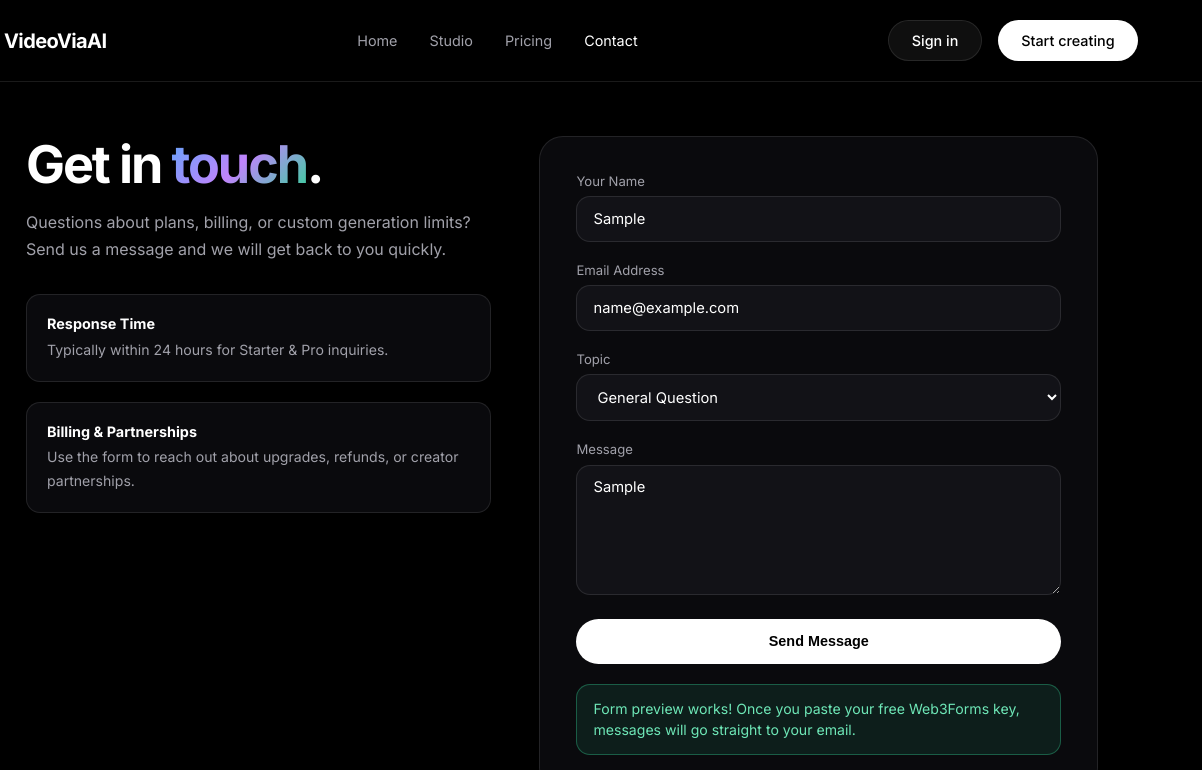
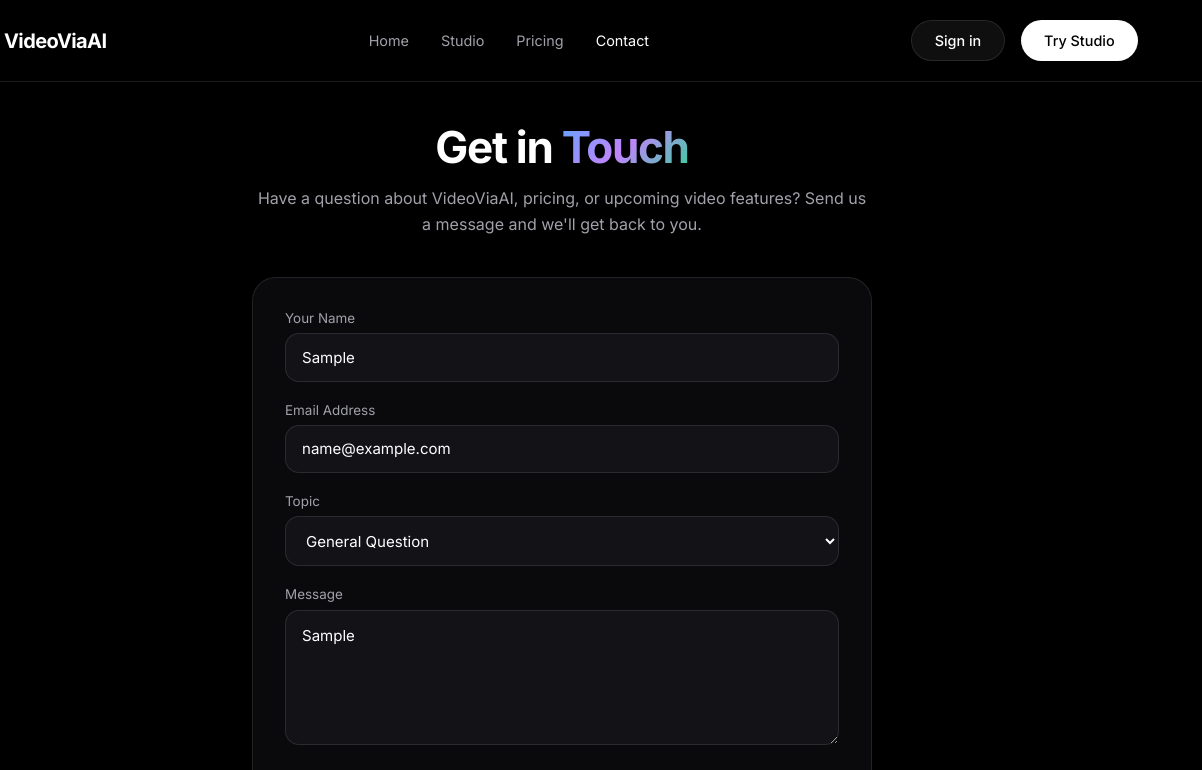
Before and after one commit to illusionarshad/videoviaai, a plain HTML site: page contact.html in a window 1280 px wide. Both pictures are taken after typing "Sample", "name@example.com", "Sample" into the empty fields and a click on the button "Send Message". Shown: the top 770 px of the page, 78-1280 px from the left. Drawn offline with Linux system fonts and the light colour scheme.

Commit message:
Connect contact form to Formspree endpoint

```diff
--- a/contact.html
+++ b/contact.html
@@ -11,60 +11,37 @@
   <style>
     .contact-wrapper {
       flex: 1;
-      padding: 8.5rem 0 5rem;
+      padding: 7.5rem 0 5rem;
     }
 
-    .contact-grid {
-      display: grid;
-      grid-template-columns: 1fr 1.2fr;
-      gap: 3rem;
-      align-items: start;
+    .contact-container {
+      max-width: 620px;
+      margin: 0 auto;
     }
 
-    .contact-info h1 {
-      font-size: clamp(2.25rem, 4.5vw, 3.25rem);
-      font-weight: 700;
-      letter-spacing: -0.04em;
-      line-height: 1.1;
-      margin-bottom: 1rem;
+    .contact-header {
+      text-align: center;
+      margin-bottom: 2.5rem;
     }
 
-    .contact-info p {
+    .contact-header h1 {
+      font-size: clamp(2rem, 4vw, 2.75rem);
+      font-weight: 700;
+      letter-spacing: -0.03em;
+      margin-bottom: 0.75rem;
+    }
+
+    .contact-header p {
       color: var(--text-secondary);
       font-size: 1rem;
-      line-height: 1.65;
-      margin-bottom: 2rem;
-    }
-
-    .info-list {
-      display: flex;
-      flex-direction: column;
-      gap: 1.25rem;
-    }
-
-    .info-item {
-      padding: 1.25rem;
-      border-radius: var(--radius-md);
-      background: var(--bg-surface);
-      border: 1px solid var(--border-subtle);
-    }
-
-    .info-item h3 {
-      font-size: 0.9rem;
-      margin-bottom: 0.35rem;
-    }
-
-    .info-item p {
-      margin: 0;
-      font-size: 0.88rem;
-      color: var(--text-secondary);
+      line-height: 1.6;
     }
 
     .contact-card {
       background: var(--bg-surface);
       border: 1px solid var(--border-subtle);
       border-radius: var(--radius-lg);
-      padding: 2.25rem;
+      padding: 2rem;
     }
 
     .form-group {
@@ -73,67 +50,72 @@
 
     .form-group label {
       display: block;
-      font-size: 0.82rem;
+      font-size: 0.84rem;
       color: var(--text-secondary);
       margin-bottom: 0.45rem;
     }
 
     .form-input,
+    .form-select,
     .form-textarea {
       width: 100%;
-      padding: 0.8rem 1rem;
+      padding: 0.85rem 1rem;
       background: var(--bg-elevated);
       border: 1px solid var(--border-subtle);
       border-radius: var(--radius-md);
       color: var(--text-primary);
       font-family: inherit;
-      font-size: 0.92rem;
+      font-size: 0.94rem;
       outline: none;
+      transition: border-color 0.2s ease;
     }
 
     .form-textarea {
-      min-height: 130px;
+      min-height: 135px;
       resize: vertical;
+      line-height: 1.55;
     }
 
     .form-input:focus,
+    .form-select:focus,
     .form-textarea:focus {
       border-color: var(--border-hover);
     }
 
     .submit-btn {
       width: 100%;
-      padding: 0.85rem;
+      padding: 0.9rem;
       font-weight: 600;
+      font-size: 0.96rem;
+      margin-top: 0.25rem;
     }
 
-    .status-msg {
+    .submit-btn:disabled {
+      opacity: 0.6;
+      cursor: not-allowed;
+    }
+
+    .status-banner {
       display: none;
-      margin-top: 1.25rem;
-      padding: 0.85rem 1rem;
+      margin-top: 1.15rem;
+      padding: 0.9rem 1rem;
       border-radius: var(--radius-md);
       font-size: 0.88rem;
       line-height: 1.5;
     }
 
-    .status-msg.success {
+    .status-banner.success {
       display: block;
-      background: rgba(52, 211, 153, 0.1);
+      background: rgba(52, 211, 153, 0.12);
       border: 1px solid rgba(52, 211, 153, 0.35);
       color: #6ee7b7;
     }
 
-    .status-msg.error {
+    .status-banner.error {
       display: block;
       background: rgba(248, 113, 113, 0.1);
       border: 1px solid rgba(248, 113, 113, 0.35);
       color: #fca5a5;
-    }
-
-    @media (max-width: 820px) {
-      .contact-grid {
-        grid-template-columns: 1fr;
-      }
     }
   </style>
 </head>
@@ -152,38 +134,26 @@
     </div>
     <div class="nav-actions">
       <a href="login.html" class="btn btn-secondary">Sign in</a>
-      <a href="generate.html" class="btn btn-primary">Start creating</a>
+      <a href="generate.html" class="btn btn-primary">Try Studio</a>
     </div>
   </nav>
 
   <main class="contact-wrapper">
     <div class="container">
-      <div class="contact-grid">
-        <div class="contact-info">
-          <h1>Get in <span class="iridescent-text">touch</span>.</h1>
-          <p>Questions about plans, billing, or custom generation limits? Send us a message and we will get back to you quickly.</p>
-
-          <div class="info-list">
-            <div class="info-item">
-              <h3>Response Time</h3>
-              <p>Typically within 24 hours for Starter &amp; Pro inquiries.</p>
-            </div>
-            <div class="info-item">
-              <h3>Billing &amp; Partnerships</h3>
-              <p>Use the form to reach out about upgrades, refunds, or creator partnerships.</p>
-            </div>
-          </div>
+      <div class="contact-container">
+        <div class="contact-header">
+          <h1>Get in <span class="iridescent-text">Touch</span></h1>
+          <p>Have a question about VideoViaAI, pricing, or upcoming video features? Send us a message and we'll get back to you.</p>
         </div>
 
         <div class="contact-card">
-          <form id="contact-form" action="https://api.web3forms.com/submit" method="POST">
-            <!-- Replace YOUR_WEB3FORMS_ACCESS_KEY later when activating emails -->
-            <input type="hidden" name="access_key" value="YOUR_WEB3FORMS_ACCESS_KEY" />
-            <input type="hidden" name="subject" value="New Message from VideoViaAI" />
+          <form id="contact-form" action="https://formspree.io/f/xnpdojgv" method="POST">
+            <!-- Spam protection honeypot (invisible to humans) -->
+            <input type="text" name="_gotcha" style="display:none" tabindex="-1" autocomplete="off" />
 
             <div class="form-group">
               <label for="name">Your Name</label>
-              <input type="text" id="name" name="name" class="form-input" placeholder="Your full name" required />
+              <input type="text" id="name" name="name" class="form-input" placeholder="Alex Morgan" required />
             </div>
 
             <div class="form-group">
@@ -193,21 +163,24 @@
 
             <div class="form-group">
               <label for="topic">Topic</label>
-              <select id="topic" name="topic" class="form-input">
+              <select id="topic" name="topic" class="form-select">
                 <option value="General Question">General Question</option>
-                <option value="Billing & Plans">Billing &amp; Plans</option>
+                <option value="Pricing & Subscriptions">Pricing & Subscriptions</option>
                 <option value="Technical Support">Technical Support</option>
-                <option value="Feedback / Feature Request">Feedback / Feature Request</option>
+                <option value="Business / Agency Inquiry">Business / Agency Inquiry</option>
               </select>
             </div>
 
             <div class="form-group">
               <label for="message">Message</label>
-              <textarea id="message" name="message" class="form-textarea" placeholder="How can we help?" required></textarea>
+              <textarea id="message" name="message" class="form-textarea" placeholder="Tell us how we can help..." required></textarea>
             </div>
 
-            <button type="submit" class="btn btn-primary submit-btn" id="send-btn">Send Message</button>
-            <div class="status-msg" id="status-msg"></div>
+            <button type="submit" id="submit-btn" class="btn btn-primary submit-btn">
+              Send Message
+            </button>
+
+            <div id="status-banner" class="status-banner"></div>
           </form>
         </div>
       </div>
@@ -229,45 +202,43 @@
 
   <script>
     const form = document.getElementById("contact-form");
-    const sendBtn = document.getElementById("send-btn");
-    const statusMsg = document.getElementById("status-msg");
+    const submitBtn = document.getElementById("submit-btn");
+    const statusBanner = document.getElementById("status-banner");
 
     form.addEventListener("submit", async (e) => {
       e.preventDefault();
-      const accessKey = form.querySelector('input[name="access_key"]').value;
+      statusBanner.className = "status-banner";
+      statusBanner.textContent = "";
 
-      if (accessKey === "YOUR_WEB3FORMS_ACCESS_KEY") {
-        statusMsg.className = "status-msg success";
-        statusMsg.textContent = "Form preview works! Once you paste your free Web3Forms key, messages will go straight to your email.";
-        return;
-      }
-
-      sendBtn.disabled = true;
-      sendBtn.textContent = "Sending...";
+      submitBtn.disabled = true;
+      submitBtn.textContent = "Sending...";
 
       try {
-        const formData = new FormData(form);
-        const res = await fetch("https://api.web3forms.com/submit", {
+        const response = await fetch(form.action, {
           method: "POST",
-          body: formData
+          body: new FormData(form),
+          headers: { Accept: "application/json" },
         });
-        const data = await res.json();
 
-        if (data.success) {
-          statusMsg.className = "status-msg success";
-          statusMsg.textContent = "Message sent! We will get back to you soon.";
+        if (response.ok) {
           form.reset();
+          statusBanner.className = "status-banner success";
+          statusBanner.textContent = "Thanks for reaching out! Your message has been sent and we'll reply shortly.";
         } else {
-          throw new Error("Could not send message. Please try again.");
+          const data = await response.json().catch(() => ({}));
+          const msg = data.errors ? data.errors.map((err) => err.message).join(", ") : "Could not send message. Please try again.";
+          statusBanner.className = "status-banner error";
+          statusBanner.textContent = msg;
         }
       } catch (err) {
-        statusMsg.className = "status-msg error";
-        statusMsg.textContent = err.message;
+        statusBanner.className = "status-banner error";
+        statusBanner.textContent = "Network error. Please check your connection and try again.";
       } finally {
-        sendBtn.disabled = false;
-        sendBtn.textContent = "Send Message";
+        submitBtn.disabled = false;
+        submitBtn.textContent = "Send Message";
       }
     });
   </script>
+
 </body>
 </html>
```
